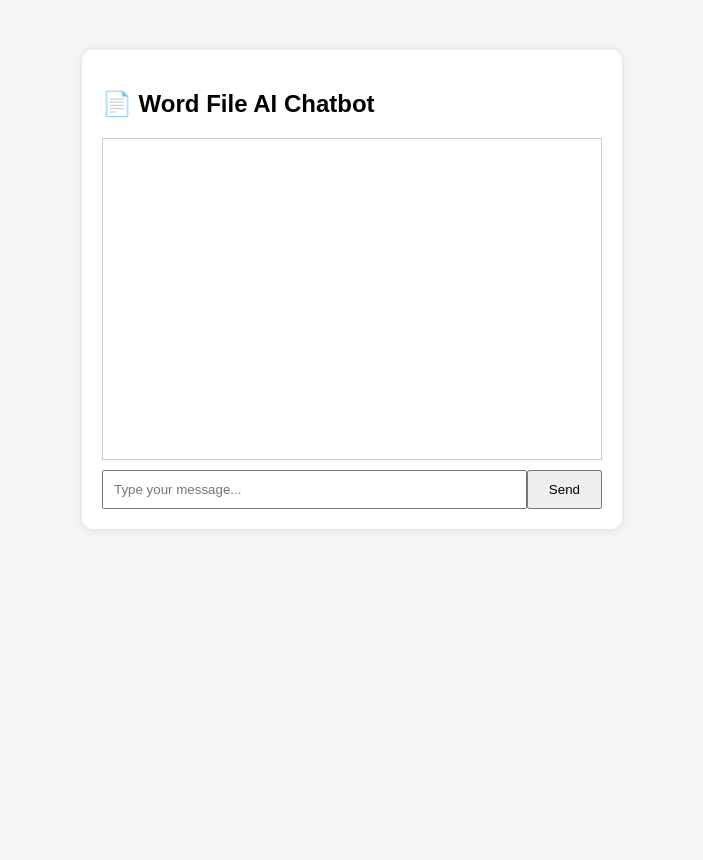
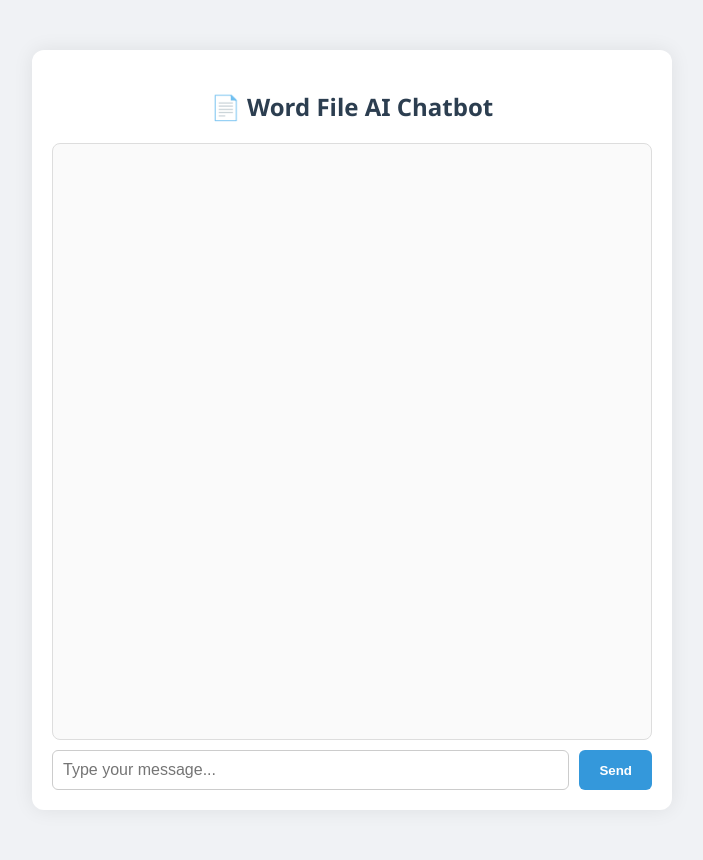
Before and after one commit to jguruprasathwebmdnet/Word-based-chat-bot, a Flask app: page / in a window 1280 px wide. Shown: the whole page, without its empty margins (288-991 px from the left). Before the commit the page ends 509 px from the top, so only its background shows below. Run offline with Flask 3, Linux system fonts and the light colour scheme.

Commit message:
Update style.css

```diff
--- a/static/style.css
+++ b/static/style.css
@@ -1,37 +1,87 @@
 body {
-  font-family: Arial, sans-serif;
-  background: #f5f5f5;
+  font-family: 'Segoe UI', Tahoma, Geneva, Verdana, sans-serif;
+  background: #f0f2f5;
+  margin: 0;
+  padding: 0;
 }
+
 .chat-container {
-  width: 500px;
+  max-width: 600px;
   margin: 50px auto;
+  background: #ffffff;
+  border-radius: 12px;
+  box-shadow: 0 0 20px rgba(0,0,0,0.08);
   padding: 20px;
-  background: white;
-  border-radius: 10px;
-  box-shadow: 0 0 10px rgba(0,0,0,0.1);
+  display: flex;
+  flex-direction: column;
+  height: 90vh;
 }
+
+h2 {
+  text-align: center;
+  margin-bottom: 20px;
+  color: #2c3e50;
+}
+
 #chat-box {
-  height: 300px;
+  flex-grow: 1;
+  border: 1px solid #ddd;
+  background: #fafafa;
+  padding: 15px;
   overflow-y: auto;
-  border: 1px solid #ccc;
-  padding: 10px;
+  border-radius: 8px;
   margin-bottom: 10px;
 }
+
 .user-msg {
   text-align: right;
-  margin: 5px 0;
+  margin: 8px 0;
+  color: #2c3e50;
+  font-weight: bold;
 }
+
 .ai-msg {
   text-align: left;
-  margin: 5px 0;
+  margin: 8px 0;
+  color: #34495e;
+  font-style: italic;
 }
+
+.error {
+  color: red;
+  font-style: normal;
+}
+
 .input-area {
   display: flex;
+  gap: 10px;
 }
-input[type="text"] {
-  flex: 1;
+
+#user-input {
+  flex-grow: 1;
   padding: 10px;
+  font-size: 16px;
+  border: 1px solid #ccc;
+  border-radius: 6px;
+  outline: none;
+  transition: border-color 0.2s;
 }
+
+#user-input:focus {
+  border-color: #3498db;
+}
+
 button {
   padding: 10px 20px;
+  background-color: #3498db;
+  color: white;
+  border: none;
+  border-radius: 6px;
+  font-weight: bold;
+  cursor: pointer;
+  transition: background-color 0.2s;
 }
+
+button:hover {
+  background-color: #2980b9;
+}
```
